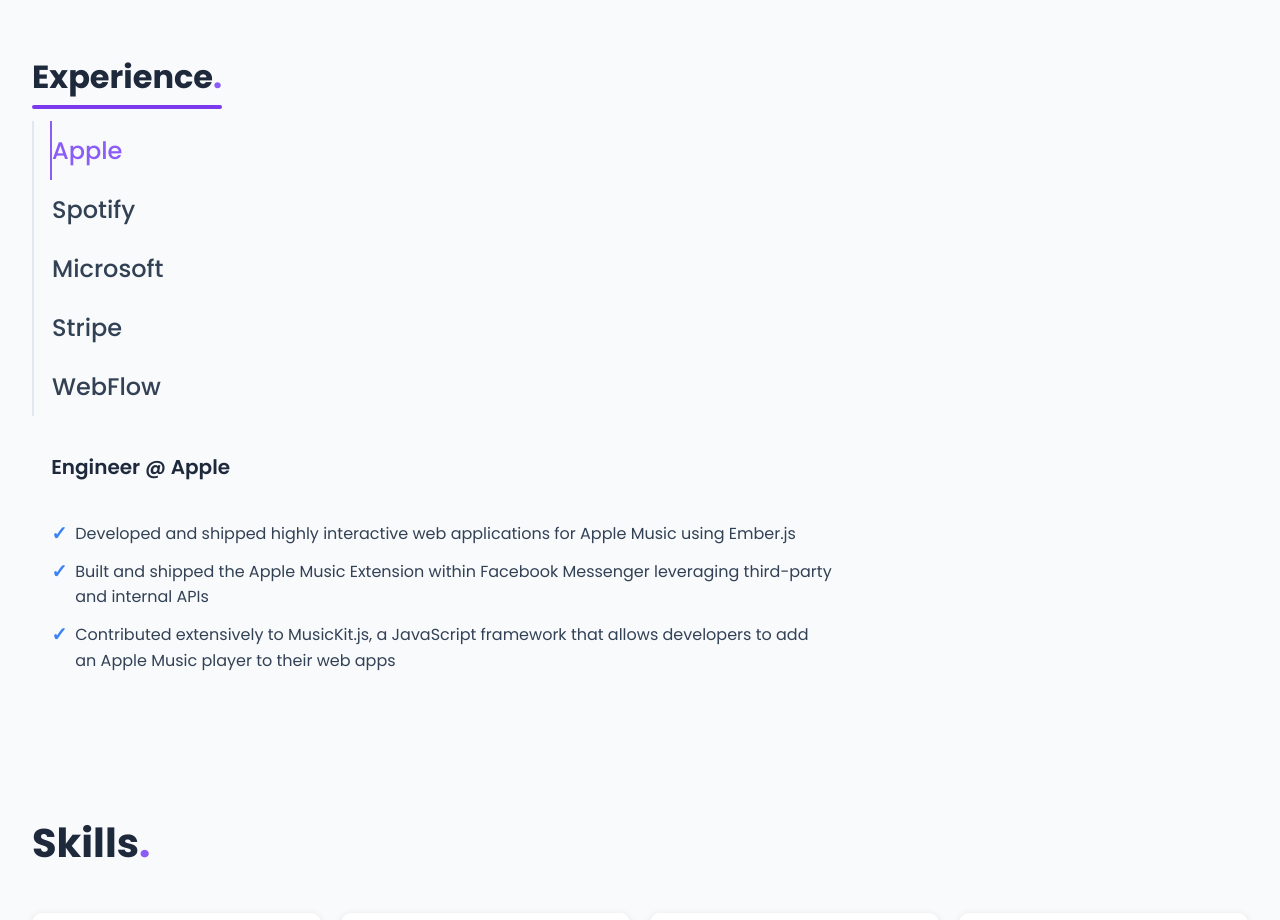
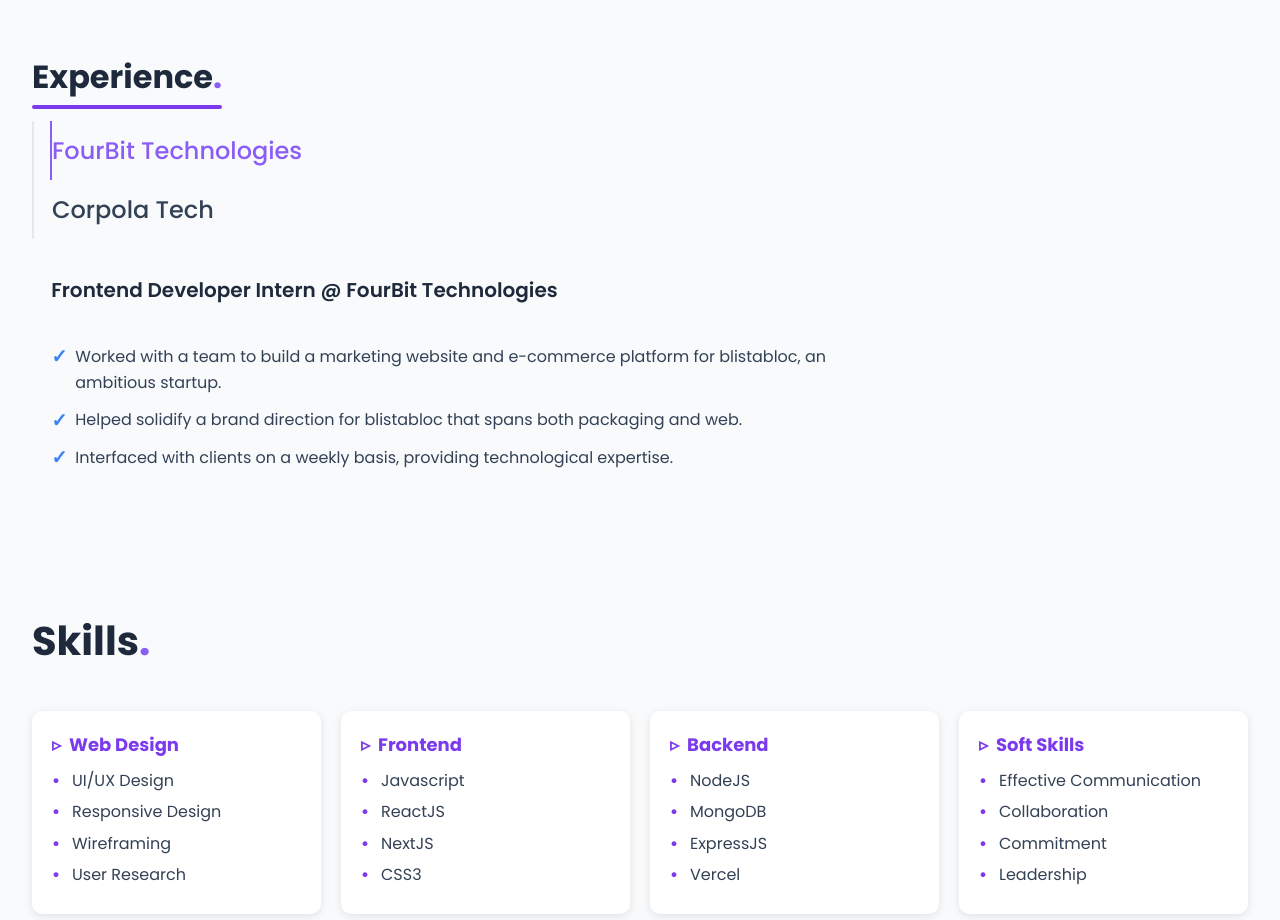
Before and after one commit to LoneKuzuri/Portfolio, a React (Vite) app: page / in a window 1280 px wide. Shown: the part 1460-2380 px from the top of the page. Built offline with nearby package versions, Linux system fonts and the light colour scheme.

Commit message:
modified experiece section

```diff
--- a/src/About/About.jsx
+++ b/src/About/About.jsx
@@ -1,5 +1,5 @@
 import React from 'react'
-import './about.css'
+import './About.css'
 
 const About = () => {
   return (
--- a/src/Experience/Experience.jsx
+++ b/src/Experience/Experience.jsx
@@ -3,30 +3,30 @@
 
 const Experience = () => {
   const experienceData = [
+    // {
+    //   company: 'Apple',
+    //   role: 'Engineer @ Apple',
+    //   date: 'May 2018 - Present',
+    //   points: [
+    //     'Developed and shipped highly interactive web applications for Apple Music using Ember.js',
+    //     'Built and shipped the Apple Music Extension within Facebook Messenger leveraging third-party and internal APIs',
+    //     'Contributed extensively to MusicKit.js, a JavaScript framework that allows developers to add an Apple Music player to their web apps'
+    //   ]
+    // },
+    // {
+    //   company: 'Spotify',
+    //   role: 'UI Engineer @ Spotify',
+    //   date: 'July - December 2017',
+    //   points: [
+    //     'Write modern, performant, maintainable code for a diverse array of client and internal projects',
+    //     'Work with a variety of different languages, platforms, frameworks, and CMS',
+    //     'Communicate with multi-disciplinary teams of engineers, designers, and clients on a daily basis'
+    //   ]
+    // },
     {
-      company: 'Apple',
-      role: 'Engineer @ Apple',
-      date: 'May 2018 - Present',
-      points: [
-        'Developed and shipped highly interactive web applications for Apple Music using Ember.js',
-        'Built and shipped the Apple Music Extension within Facebook Messenger leveraging third-party and internal APIs',
-        'Contributed extensively to MusicKit.js, a JavaScript framework that allows developers to add an Apple Music player to their web apps'
-      ]
-    },
-    {
-      company: 'Spotify',
-      role: 'UI Engineer @ Spotify',
-      date: 'July - December 2017',
-      points: [
-        'Write modern, performant, maintainable code for a diverse array of client and internal projects',
-        'Work with a variety of different languages, platforms, frameworks, and CMS',
-        'Communicate with multi-disciplinary teams of engineers, designers, and clients on a daily basis'
-      ]
-    },
-    {
-      company: 'Microsoft',
-      role: 'Frontend Developer @ Microsoft',
-      date: 'January - April 2018',
+      company: 'FourBit Technologies',
+      role: 'Frontend Developer Intern @ FourBit Technologies',
+      date: 'March - June 2025',
       points: [
         'Worked with a team to build a marketing website and e-commerce platform for blistabloc, an ambitious startup.',
         'Helped solidify a brand direction for blistabloc that spans both packaging and web.',
@@ -34,25 +34,25 @@
       ]
     },
     {
-      company: 'Stripe',
-      role: 'Frontend Developer @ Stripe',
-      date: 'January - June 2017',
+      company: 'Corpola Tech',
+      role: 'Frontend Developer Intern@ Corpola Tech',
+      date: 'Dec - Present 2025',
       points: [
-        'Developed and maintained code for in-house and client websites primarily using HTML, CSS, Sass, JavaScript, and jQuery',
+        'Developed and maintained code for in-house and client websites primarily using HTML, CSS, Sass, JavaScript, and React.js',
         'Manually tested sites in various browsers and mobile devices to ensure cross-browser compatibility and responsiveness.',
-        'Clients included JetBlue, Lovesac, U.S. Cellular, U.S.'
+        'Clients included Reliance College'
       ]
     },
-    {
-      company: 'WebFlow',
-      role: 'Software Developer @ Webflow',
-      date: 'July - December 2016',
-      points: [
-        'Implemented performance optimization strategies, resulting in a 20% improvement in page load times across the platform.',
-        'Ensured cross-browser compatibility for the platform, enhancing the user experience for a diverse user base.',
-        'Integrated interactive data analytics features into the platform.',
-      ]
-    },
+    // {
+    //   company: 'WebFlow',
+    //   role: 'Software Developer @ Webflow',
+    //   date: 'July - December 2016',
+    //   points: [
+    //     'Implemented performance optimization strategies, resulting in a 20% improvement in page load times across the platform.',
+    //     'Ensured cross-browser compatibility for the platform, enhancing the user experience for a diverse user base.',
+    //     'Integrated interactive data analytics features into the platform.',
+    //   ]
+    // },
   ];
 
   const [activeIndex, setActiveIndex] = useState(0);
--- a/src/Projects/Projects.jsx
+++ b/src/Projects/Projects.jsx
@@ -1,6 +1,6 @@
 import React from 'react';
 import { Link } from 'react-router-dom';
-import './projects.css';
+import './Projects.css';
 
 const Projects = ({ showLimited = true, scrollAnimation = false }) => {
   const projects = [
```
